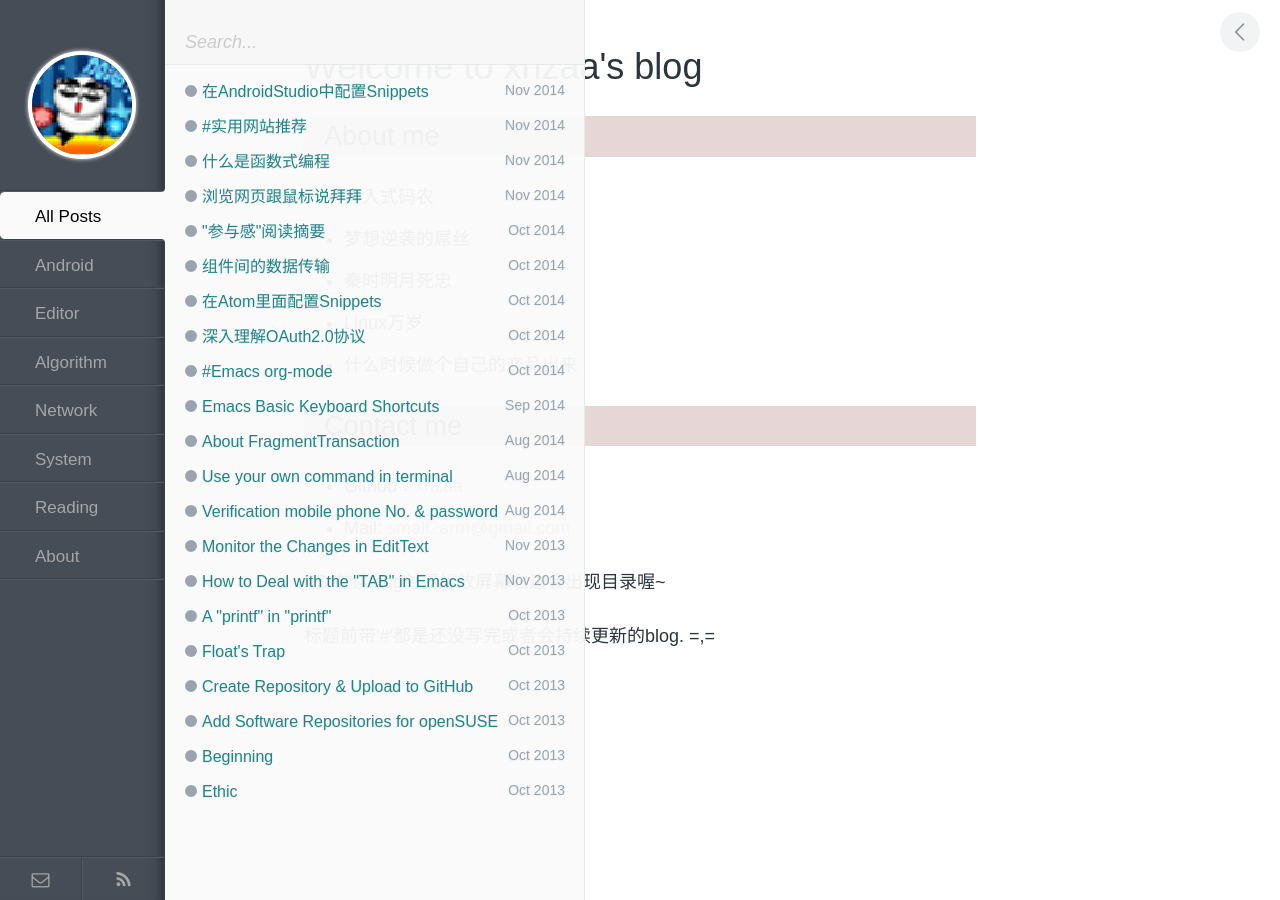
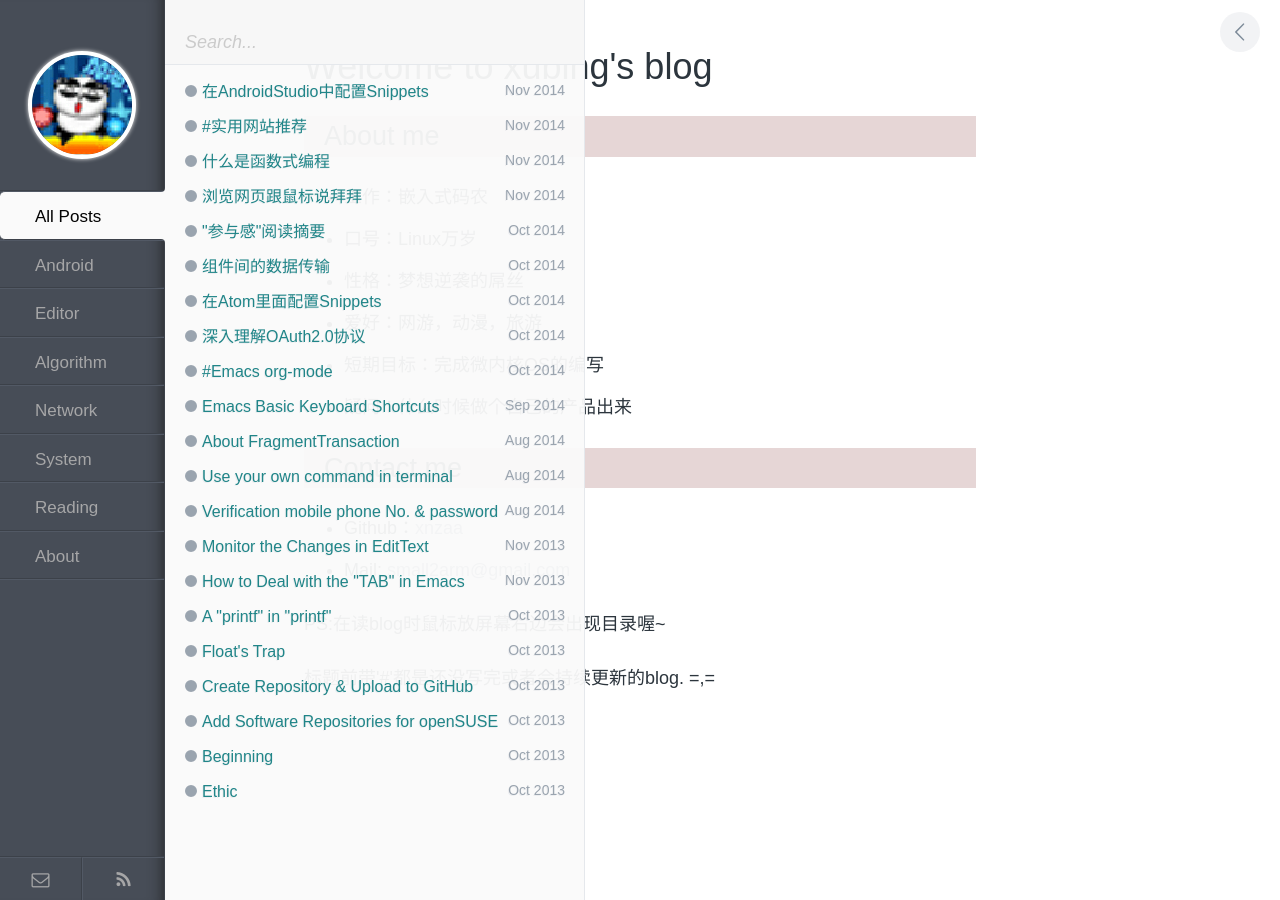
Before and after one commit to xnzaa/xnzaa.github.io, a Jekyll site: the page built from index.html, in a window 1280 px wide. Built offline with Jekyll 4.4.1, drawn with Linux system fonts in a browser that asks for light colours; comment, search, counter and statistics services are not loaded.

Commit message:
change index

```diff
--- a/index.html
+++ b/index.html
@@ -4,14 +4,15 @@
 ---
 
 <article id="post__content">
-  <h1 id="post__title">Welcome to xnzaa's blog</h1>
+  <h1 id="post__title">Welcome to xubing's blog</h1>
   <h2>About me</h2>
   <ul>
-    <li>嵌入式码农</li>
-    <li>梦想逆袭的屌丝</li>
-    <li>秦时明月死忠</li>
-    <li>Linux万岁</li>
-    <li>什么时候做个自己的产品出来</li>
+    <li>工作：嵌入式码农</li>
+    <li>口号：Linux万岁</li>
+    <li>性格：梦想逆袭的屌丝</li>
+    <li>爱好：网游，动漫，旅游</li>
+	<li>短期目标：完成微内核OS的编写</li>
+    <li>疑问：什么时候做个自己的产品出来</li>
   </ul>
   <h2>Contact me</h2>
   <ul>
```
